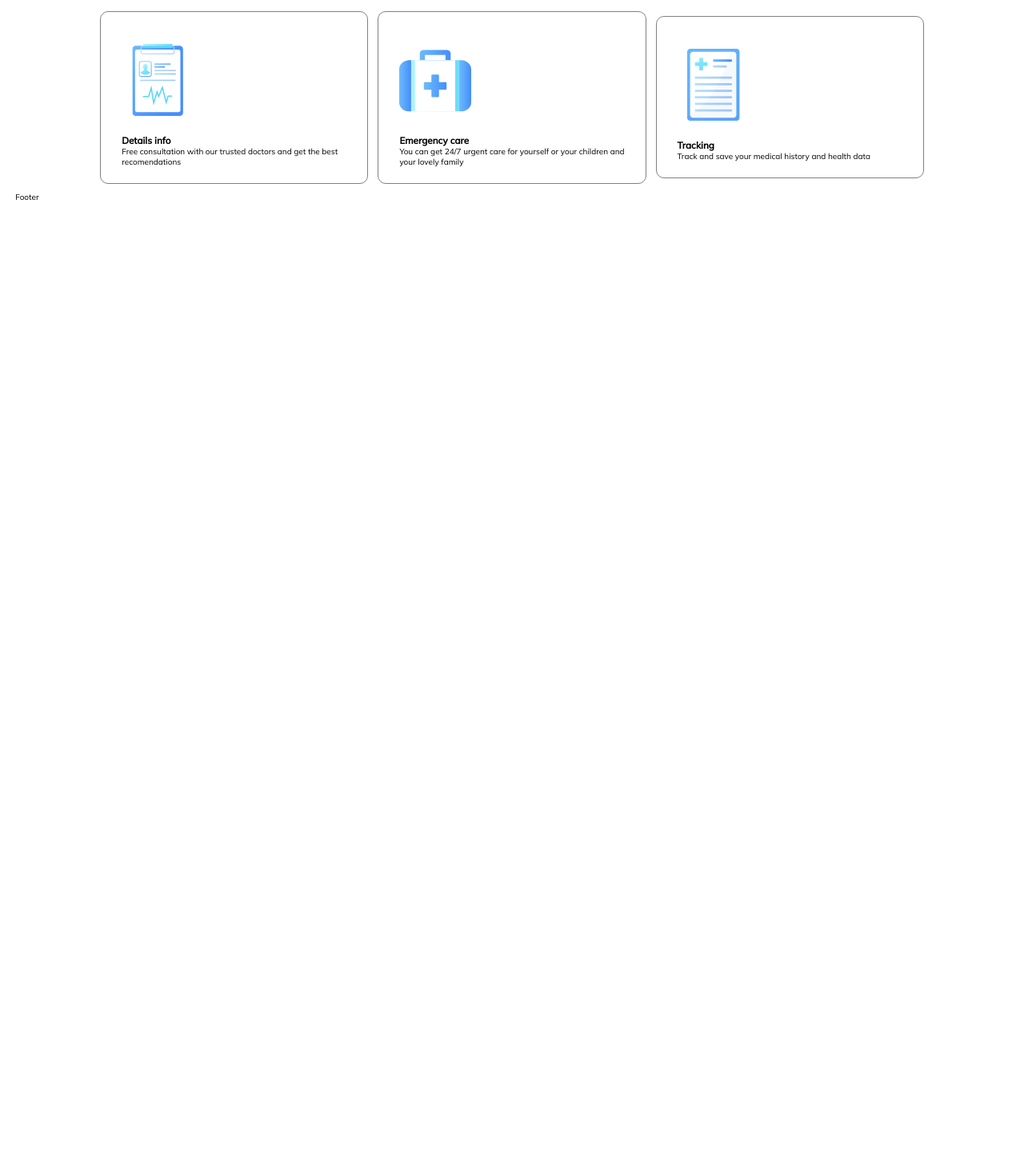
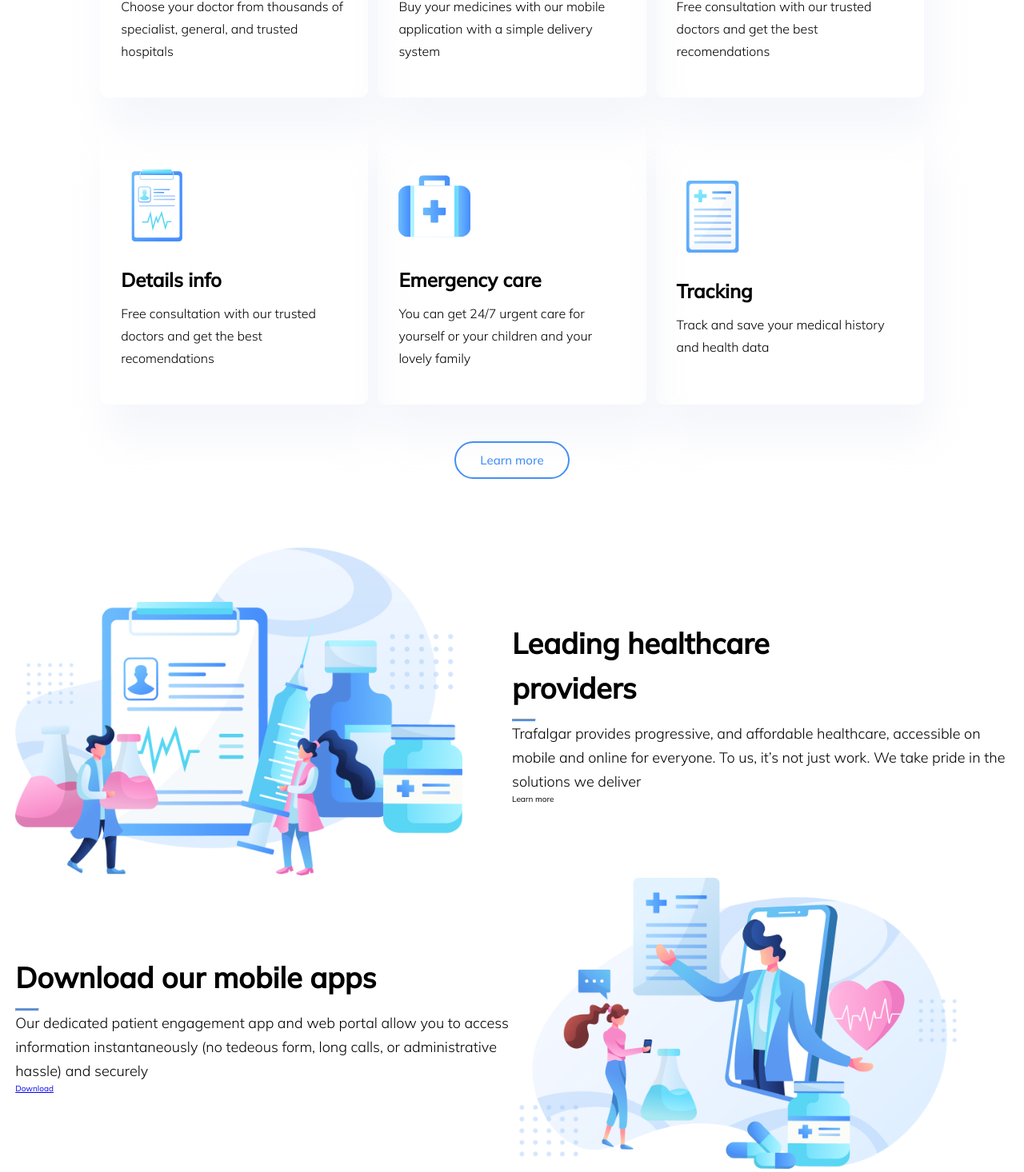
Before and after one commit to sahoochinmay/Trafalgar-landing-page, a React (Create React App) app: page / in a window 1280 px wide. Shown: the part 1207-2673 px from the top of the page at 80% size. Before the commit the page ends 1460 px from the top, so only its background shows below. Built offline with nearby package versions, Linux system fonts and the light colour scheme.

Commit message:
Service responsive going on

```diff
--- a/src/App.js
+++ b/src/App.js
@@ -1,4 +1,6 @@
 import React from "react";
+import About from "./components/About";
+import Articles from "./components/Articles";
 import Footer from "./components/Footer";
 import Home from "./components/Home";
 import NavBar from "./components/NavBar";
@@ -10,6 +12,8 @@ const App = () => {
       <NavBar />
       <Home />
       <Service />
+      <About />
+      <Articles />
       <Footer />
     </div>
   );
--- /dev/null
+++ b/src/components/About.jsx
@@ -0,0 +1,42 @@
+import React from "react";
+import about1 from "../assets/about1.svg";
+import about2 from "../assets/about2.svg";
+
+const About = () => {
+  return (
+    <section className="about">
+      <section>
+        <div>
+          <img src={about1} alt="Leading Healthcare Providers" />
+        </div>
+        <div>
+          <h1>Leading healthcare <br /> providers</h1>
+          <hr />
+          <p>
+            Trafalgar provides progressive, and affordable healthcare,
+            accessible on mobile and online for everyone. To us, it’s not just
+            work. We take pride in the solutions we deliver
+          </p>
+          <a>Learn more</a>
+        </div>
+      </section>
+      <section>
+        <div>
+          <h1>Download our mobile apps</h1>
+          <hr />
+          <p>
+            Our dedicated patient engagement app and web portal allow you to
+            access information instantaneously (no tedeous form, long calls, or
+            administrative hassle) and securely
+          </p>
+          <a href="#">Download</a>
+        </div>
+        <div>
+          <img src={about2} alt="Download our mobile app" />
+        </div>
+      </section>
+    </section>
+  );
+};
+
+export default About;
--- /dev/null
+++ b/src/components/Articles.jsx
@@ -0,0 +1,11 @@
+import React from 'react'
+
+const Articles = () => {
+    return (
+        <section>
+
+        </section>
+    )
+}
+
+export default Articles
--- a/src/components/Service.jsx
+++ b/src/components/Service.jsx
@@ -23,6 +23,7 @@ const Service = () => {
           );
         })}
       </section>
+      <a href="#">Learn more</a>
     </section>
   );
 };
--- a/src/index.css
+++ b/src/index.css
@@ -32,7 +32,7 @@ nav {
   width: 100%;
   position: relative;
 }
-nav *{
+nav * {
   transition: all 0.5s;
 }
 nav #logo {
@@ -129,7 +129,7 @@ label #cancel {
   }
 }
 @media (max-width: 310px) {
-  nav #logo{
+  nav #logo {
     width: 10rem;
   }
 }
@@ -143,7 +143,7 @@ label #cancel {
   grid-template-rows: 100%;
   grid-template-areas: "left right";
 }
-.home *{
+.home * {
   transition: all 0.5s;
 }
 .leftHome {
@@ -240,29 +240,27 @@ label #cancel {
 /* ////////////////////////////////////////////////// */
 /* ///////////////////////// service /////////////////// */
 /* //////////////////////////////////////////////// */
-.service{
+.service {
   padding-top: 13rem;
+  text-align: center;
 }
-.service *{
+.service * {
   transition: all 0.5s;
 }
-.service .title{
+.service .title {
   font-size: 3.6rem;
-  text-align: center;
 }
-.service hr{
+.service hr {
   margin: 3.7rem auto;
   width: 7rem;
   height: 0.4rem;
   background: var(--textColor);
-
 }
-.service .description{
-  text-align: center;
+.service .description {
   font-size: 1.6rem;
   font-weight: 200;
 }
-.service .serviceContainer{
+.service .serviceContainer {
   display: flex;
   justify-content: center;
   align-items: center;
@@ -270,19 +268,117 @@ label #cancel {
   width: 90%;
   margin: auto;
   margin-top: 3rem;
+  margin-bottom: 5rem;
+  text-align: left;
 }
-.service .serviceContainer .serviceCard{
-  width: 35rem;
-  border: 1px solid gray;
+.service .serviceContainer .serviceCard {
   flex-basis: 30%;
   margin: 2rem 0.6rem 1rem 0.6rem;
-  padding: 2rem 2.6rem;
+  padding: 2.6rem 2.6rem 3rem;
   border-radius: 10px;
+  box-shadow: 10px 40px 50px rgba(229, 233, 246, 0.4);
+  display: flex;
+  justify-content: center;
+  flex-direction: column;
+  height: 35.4rem;
+  /* max-height: 35.4rem; */
+  width: 35rem;
+  /* max-width: 35rem; */
+}
+
+.service .serviceContainer .serviceCard p {
+  font-size: 1.6rem;
+  font-style: normal;
+  font-weight: 300;
+  line-height: 28px;
+  letter-spacing: 0em;
+  text-align: left;
+}
+
+.service .serviceContainer .serviceCard h3 {
+  font-size: 2.4rem;
+  font-style: normal;
+  font-weight: 700;
+  line-height: 56px;
+  letter-spacing: 0em;
+  text-align: left;
+}
+
+.service .serviceContainer .serviceCard img {
+  width: 9rem;
+  height: 9rem;
+  margin: 2rem 0;
+}
+
+.service a {
+  padding: 1.2rem 3rem;
+  border-radius: 55px;
+  text-decoration: none;
+  font-size: 1.5rem;
+  color: var(--primaryColor);
+  font-weight: 500;
+  border: 2px solid var(--primaryColor);
+}
+@media (max-width: 900px) {
+  .service .serviceContainer .serviceCard{
+    flex-basis: 45%;
+  }
+}
+@media (max-width: 620px) {
+  .service .serviceContainer .serviceCard{
+    flex-basis: 90%;
+    max-width: 35rem;
+  }
+  .service .serviceContainer .serviceCard h3{
+    font-size: 2rem;
+  }
+}
+/* ////////////////////////////////////////////////// */
+/* ///////////////////////// about /////////////////// */
+/* //////////////////////////////////////////////// */
+.about {
+  margin-top: 10rem;
+}
+.about * {
+  transition: all 0.5s;
+}
+.about section {
+  width: 100%;
+  display: flex;
+  justify-content: center;
+  align-items: center;
+  flex-wrap: wrap;
+  margin: auto;
+}
+.about section div {
+  flex-basis: 50%;
+}
+.about section div img {
+  width: 90%;
+}
+
+.about section div h1 {
+  font-size: 3.6rem;
+  font-style: normal;
+  font-weight: 700;
+  line-height: 56px;
+  letter-spacing: 0em;
+  text-align: left;
+}
+
+.about section div p{
+font-size: 18px;
+font-style: normal;
+font-weight: 300;
+line-height: 30px;
+letter-spacing: 0em;
+text-align: left;
 
 }
 
-.service .serviceContainer .serviceCard img{
-  width: 9rem;
-  height: 9rem;
-  margin:2rem 0;
+.about hr{
+  width:3rem;
+  height: 0.4rem;
+  background:var(--primaryColor);
+  margin-top:1rem;
 }
```
Also changed, not shown: src/assets/about1.svg (added), src/assets/about2.svg (added). Lines whose indentation alone changed are shown as unchanged.
